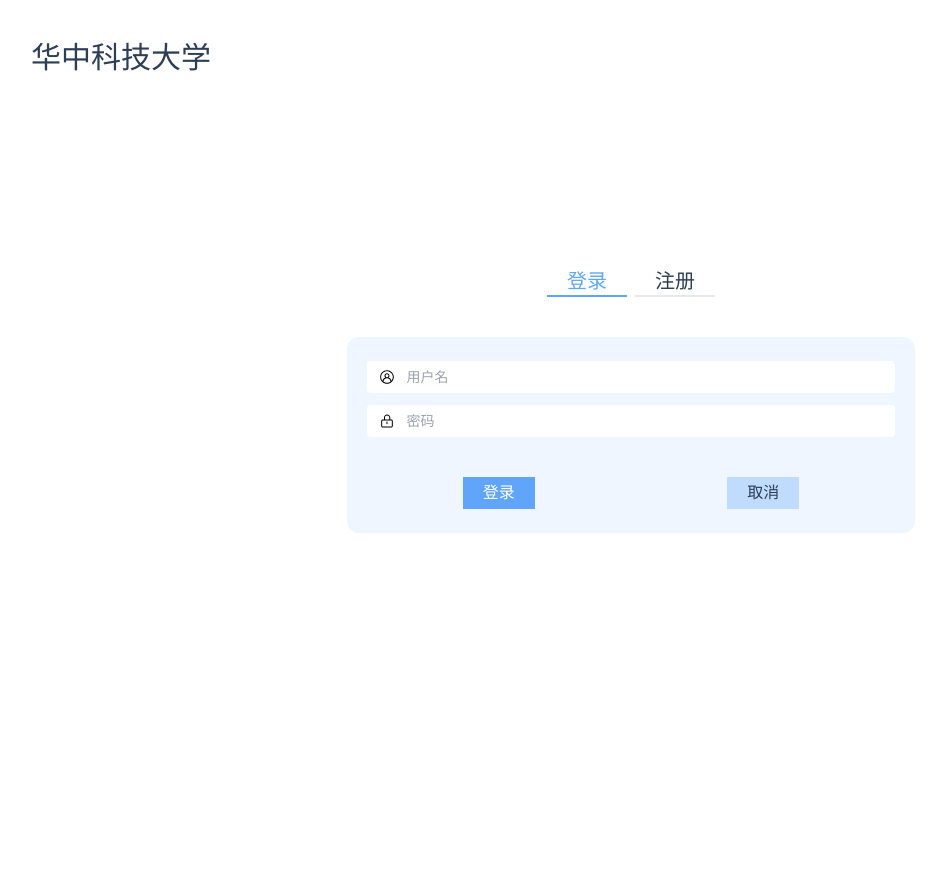
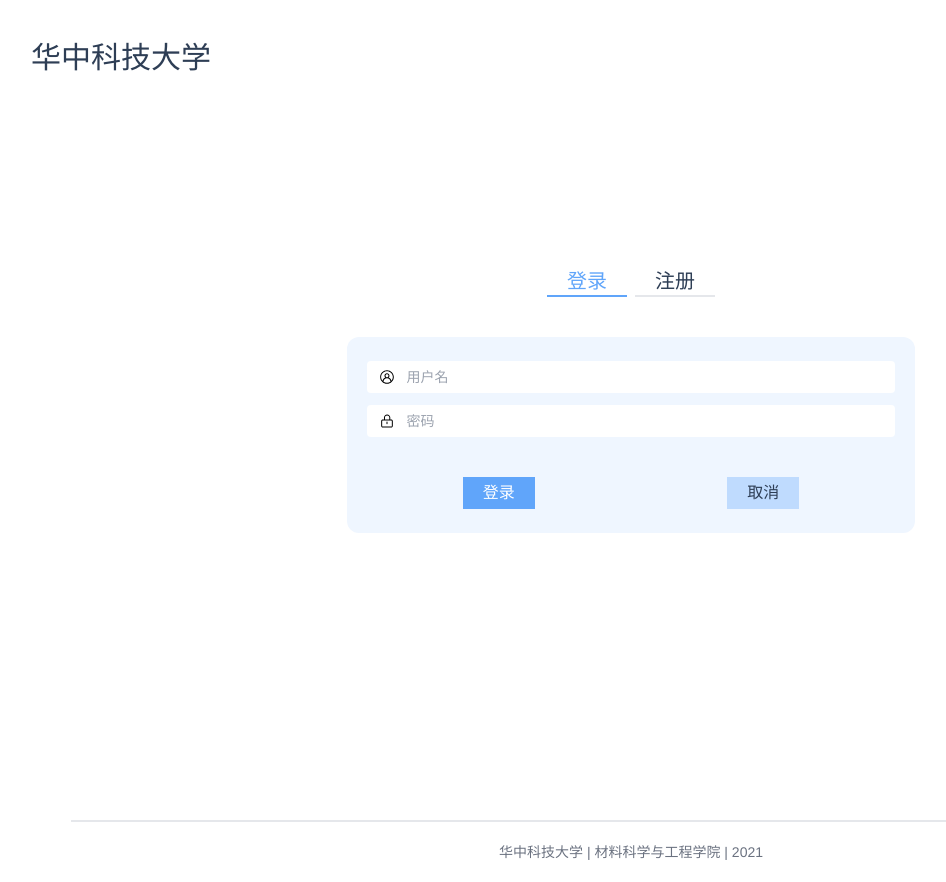
Before and after one commit to EMUNES/hust-mdb, a Vue app in the folder frontend/: page /login in a window 1280 px wide. Shown: the whole page, without its empty margins (9-955 px from the left). Before the commit the page ends 800 px from the top, so only its background shows below. Built offline with nearby package versions, Linux system fonts and the light colour scheme.

Commit message:
add simple footer

```diff
--- a/frontend/src/App.vue
+++ b/frontend/src/App.vue
@@ -1,11 +1,17 @@
 <template>
   <router-view />
+
+  <Footer />
 </template>
 
 <script>
+import Footer from './components/Footer.vue';
 
 export default {
   name: 'App',
+  components: {
+    Footer,
+  }
 }
 
 // This starter template is using Vue 3 experimental <script setup> SFCs
--- /dev/null
+++ b/frontend/src/components/Footer.vue
@@ -0,0 +1,28 @@
+<template>
+  <div class="footer text-center text-sm text-gray-500 my-5 border-t-gray-600 border-t-2 pt-5 mx-10 lg:mx-20">
+    <p>
+      <span>
+        华中科技大学
+
+      </span>
+      |
+      <span>
+        材料科学与工程学院
+      </span>
+      |
+      <span>
+        2021
+      </span>
+    </p>
+  </div>
+</template>
+
+<script>
+export default {
+  name: 'Footer'
+}
+</script>
+
+<style>
+
+</style>
```
